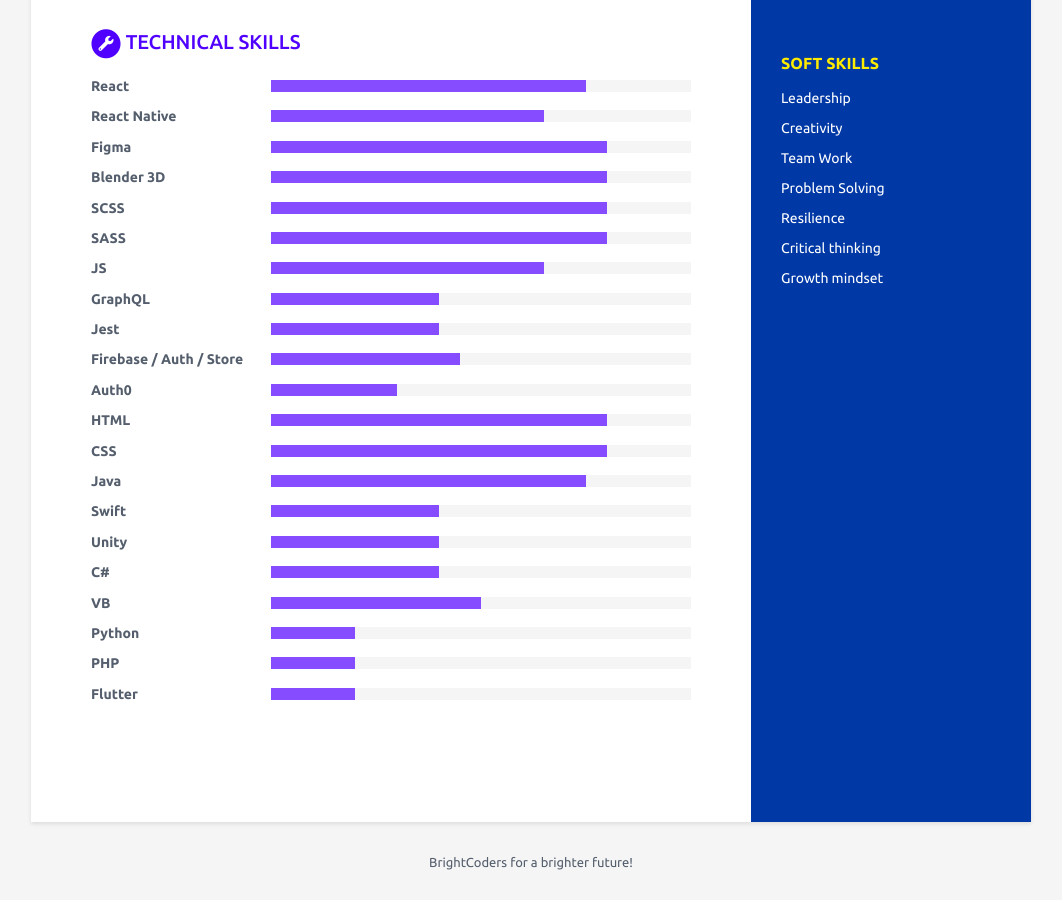
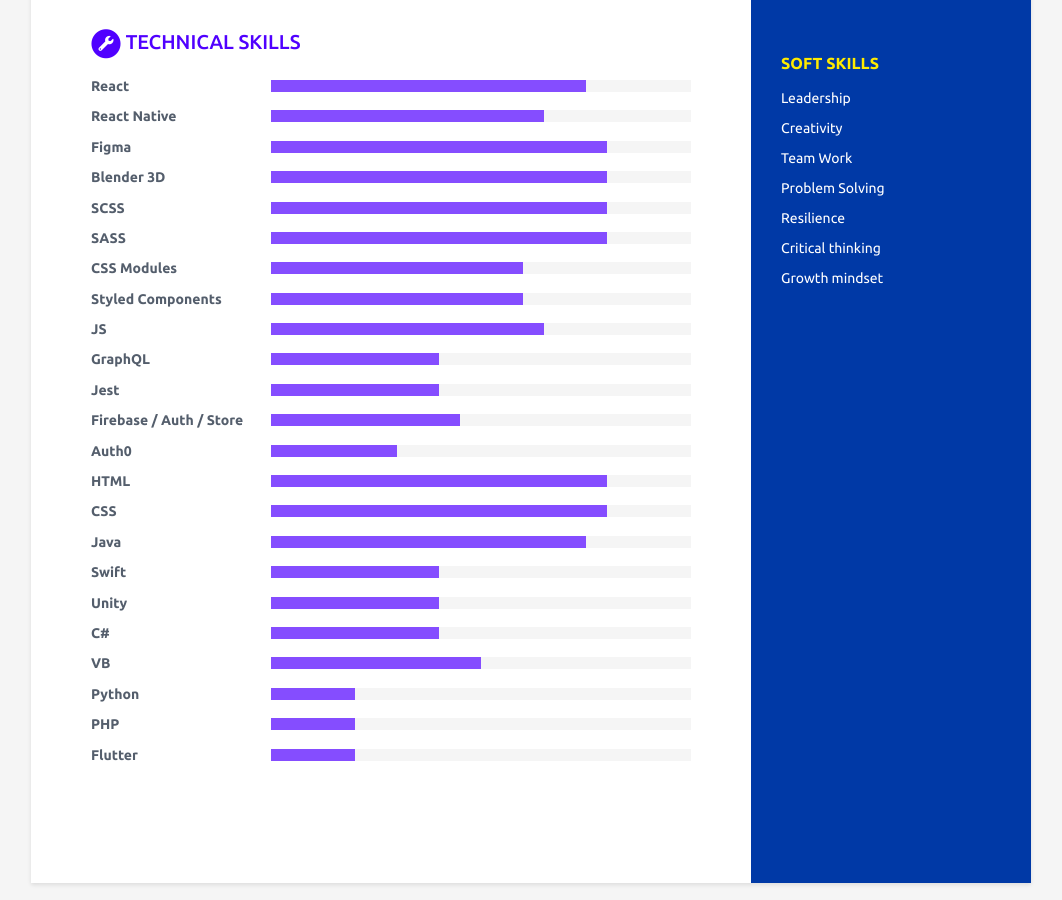
Before and after one commit to BC-MAY-21-RN/scorecard-Longshoez, a Jekyll site: the page built from index.html, in a window 1280 px wide and 900 px high, scrolled down 961 px. Shown: the whole window, without its empty margins (109-1171 px from the left). Built offline with Jekyll 4.4.1, drawn with Linux system fonts in a browser that asks for light colours.

Commit message:
new data

```diff
--- a/_data/data.yml
+++ b/_data/data.yml
@@ -128,6 +128,12 @@ skills:
     - name: SASS
       level: 80%
 
+    - name: CSS Modules
+      level: 60%
+
+    - name: Styled Components
+      level: 60%
+
     - name: JS
       level: 65%
 
```
